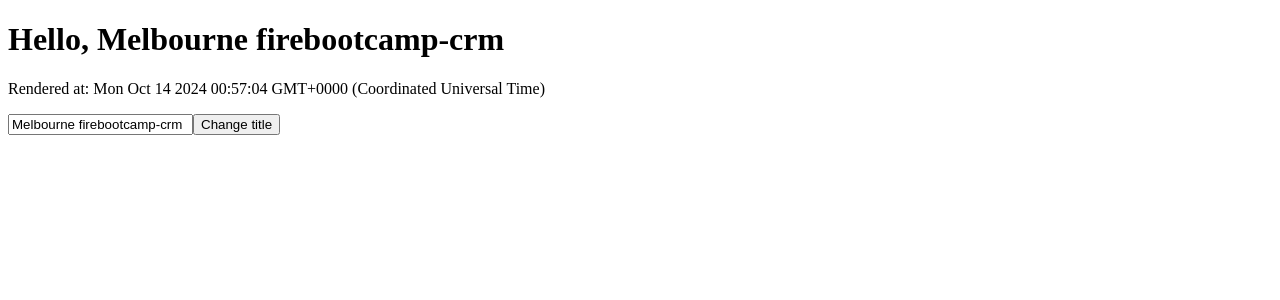
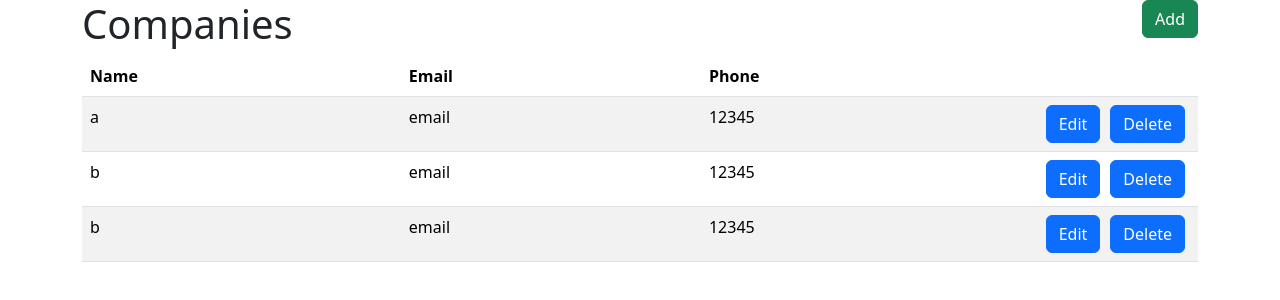
Before and after one commit to github-mados/ssw_angular, an Angular app: page / in a window 1280 px wide. Shown: the top 300 px of the page. Built offline with nearby package versions, Linux system fonts and the light colour scheme.

Commit message:
table ready

```diff
--- a/angular.json
+++ b/angular.json
@@ -21,7 +21,8 @@
             "index": "src/index.html",
             "browser": "src/main.ts",
             "polyfills": [
-              "zone.js"
+              "zone.js",
+              "@angular/localize/init"
             ],
             "tsConfig": "tsconfig.app.json",
             "inlineStyleLanguage": "scss",
@@ -85,7 +86,8 @@
           "options": {
             "polyfills": [
               "zone.js",
-              "zone.js/testing"
+              "zone.js/testing",
+              "@angular/localize/init"
             ],
             "tsConfig": "tsconfig.spec.json",
             "inlineStyleLanguage": "scss",
--- a/package.json
+++ b/package.json
@@ -21,6 +21,9 @@
     "@angular/platform-server": "^18.1.0",
     "@angular/router": "^18.1.0",
     "@angular/ssr": "^18.1.0",
+    "@ng-bootstrap/ng-bootstrap": "^17.0.1",
+    "@popperjs/core": "^2.11.8",
+    "bootstrap": "^5.3.2",
     "express": "^4.18.2",
     "rxjs": "~7.8.0",
     "tslib": "^2.3.0",
@@ -30,6 +33,7 @@
     "@angular-devkit/build-angular": "^18.1.0",
     "@angular/cli": "^18.1.0",
     "@angular/compiler-cli": "^18.1.0",
+    "@angular/localize": "^18.1.0",
     "@types/express": "^4.17.17",
     "@types/jasmine": "~5.1.0",
     "@types/node": "^18.18.0",
--- a/src/app/app.component.html
+++ b/src/app/app.component.html
@@ -1,6 +1,3 @@
-<h1>Hello, {{ title }}</h1>
-<p>Rendered at: {{date}}</p>
-
-<input type="text" [(ngModel)]="title" />
-
-<button (click)="changeTitle()">Change title</button>
+<div class="container">
+  <fbc-company-list></fbc-company-list>
+</div>
--- a/src/app/app.component.ts
+++ b/src/app/app.component.ts
@@ -1,11 +1,12 @@
 import { Component } from '@angular/core';
 import { FormsModule } from '@angular/forms';
 import { RouterOutlet } from '@angular/router';
+import { CompanyListComponent } from "./company-list/company-list.component";
 
 @Component({
   selector: 'fbc-root',
   standalone: true,
-  imports: [RouterOutlet, FormsModule],
+  imports: [RouterOutlet, FormsModule, CompanyListComponent],
   templateUrl: './app.component.html',
   styleUrl: './app.component.scss'
 })
--- a/src/app/company-list/company-list.component.html
+++ b/src/app/company-list/company-list.component.html
@@ -1 +1,25 @@
-<p>company-list works!</p>
+<h1>
+    Companies
+    <button class="btn btn-success float-end">Add</button>
+  </h1>
+  <table class="table table-striped">
+    <thead>
+      <tr>
+        <th>Name</th>
+        <th>Email</th>
+        <th>Phone</th>
+        <th></th>
+      </tr>
+    </thead>
+    <tbody>
+      <tr *ngFor="let company of companies">
+        <td>{{company.name}}</td>
+        <td>{{company.email}}</td>
+        <td>{{company.phone}}</td>
+        <td class="company-actions">
+          <button class="btn btn-primary">Edit</button>
+          <button class="btn btn-primary">Delete</button>
+        </td>
+      </tr>
+    </tbody>
+  </table>
--- a/src/app/company-list/company-list.component.scss
+++ b/src/app/company-list/company-list.component.scss
@@ -0,0 +1,9 @@
+.company-actions {
+    width: 140px;
+    white-space: nowrap
+}
+
+
+.company-actions .btn {
+  margin: 0 5px;
+}
--- a/src/app/company-list/company-list.component.ts
+++ b/src/app/company-list/company-list.component.ts
@@ -1,12 +1,25 @@
 import { Component } from '@angular/core';
+import { CommonModule } from '@angular/common';
+import { Company } from '../company/company';
+
 
 @Component({
   selector: 'fbc-company-list',
   standalone: true,
-  imports: [],
+  imports: [CommonModule],
   templateUrl: './company-list.component.html',
   styleUrl: './company-list.component.scss'
 })
 export class CompanyListComponent {
+  companies: Company[] = []
+
+  ngOnInit(){
+    this.companies = [
+      {name:'a', email:'email',phone:12345},
+      {name:'b', email:'email',phone:12345},
+      {name:'b', email:'email',phone:12345},
+      ]
+
+  }
 
 }
--- /dev/null
+++ b/src/app/company/company.ts
@@ -0,0 +1,5 @@
+export interface Company {
+    name: string;
+    email: string;
+    phone: number;
+}
--- a/src/main.ts
+++ b/src/main.ts
@@ -1,3 +1,5 @@
+/// <reference types="@angular/localize" />
+
 import { bootstrapApplication } from '@angular/platform-browser';
 import { appConfig } from './app/app.config';
 import { AppComponent } from './app/app.component';
--- a/src/styles.scss
+++ b/src/styles.scss
@@ -1 +1,4 @@
 /* You can add global styles to this file, and also import other style files */
+
+/* Importing Bootstrap SCSS file. */
+@import 'bootstrap/scss/bootstrap';
--- a/tsconfig.app.json
+++ b/tsconfig.app.json
@@ -5,7 +5,8 @@
   "compilerOptions": {
     "outDir": "./out-tsc/app",
     "types": [
-      "node"
+      "node",
+      "@angular/localize"
     ]
   },
   "files": [
```
Also changed, not shown: 2 other files (tests, documents, lock files or other folders).
